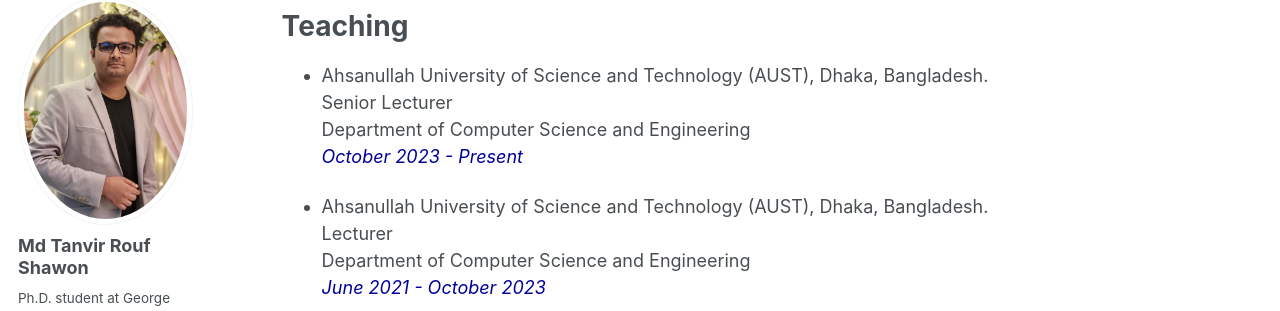
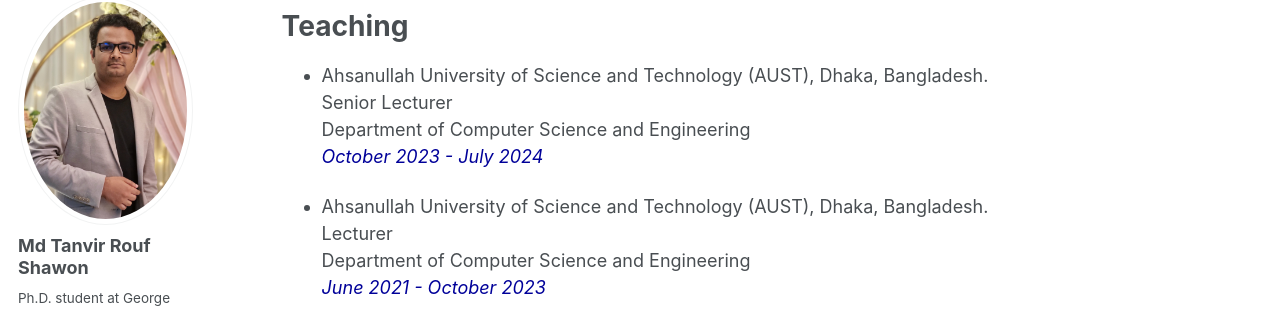
Before and after one commit to shawon-tanvir/shawon-tanvir.github.io, a Jekyll site: the page built from _pages/teaching.md, in a window 1280 px wide and 1246 px high. Shown: the part 122-433 px from the top of the window. Built offline with Jekyll 4.4.1, drawn with Linux system fonts in a browser that asks for light colours.

Commit message:
Update teaching.md

```diff
--- a/_pages/teaching.md
+++ b/_pages/teaching.md
@@ -11,7 +11,7 @@ author_profile: true
 * Ahsanullah University of Science and Technology (AUST), Dhaka, Bangladesh.<br />
 Senior Lecturer<br />
 Department of Computer Science and Engineering<br />
-<i style='color:#000099;'>October 2023 - Present</i> <br />
+<i style='color:#000099;'>October 2023 - July 2024</i> <br />
 
 * Ahsanullah University of Science and Technology (AUST), Dhaka, Bangladesh.<br />
 Lecturer<br />
```
